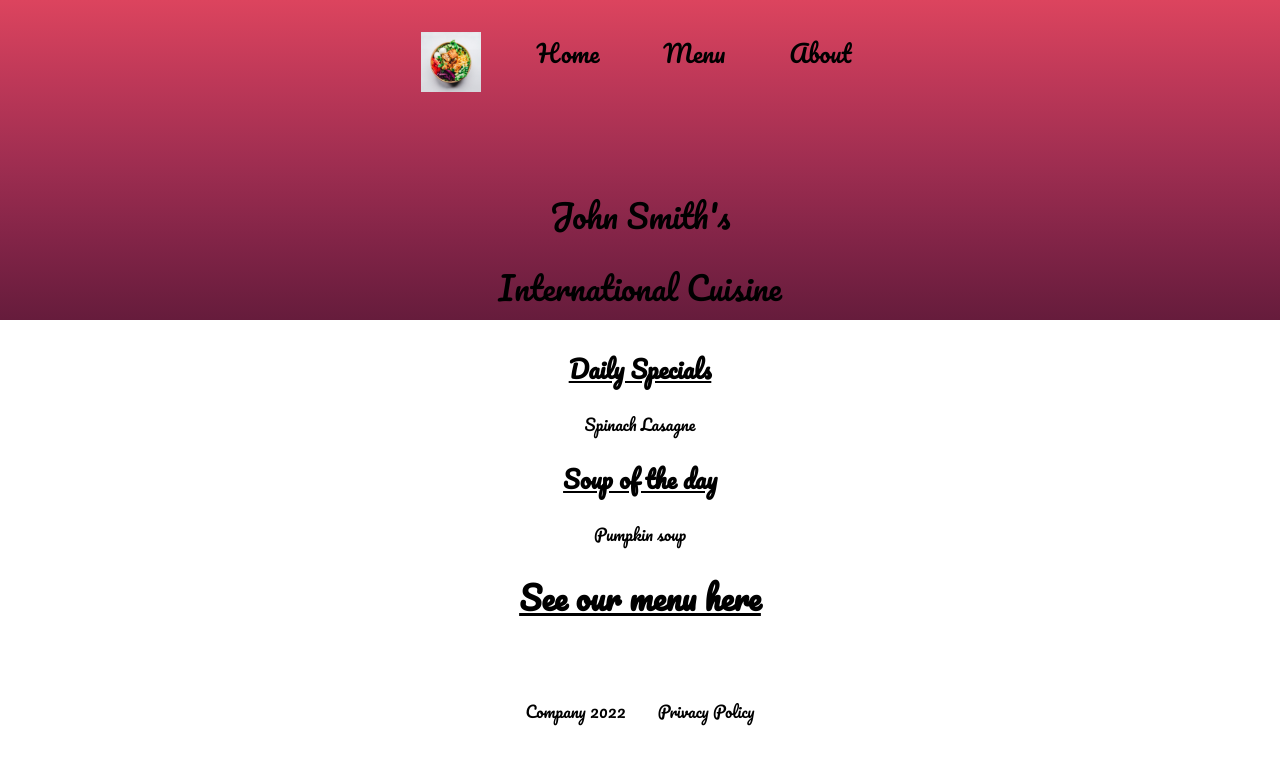
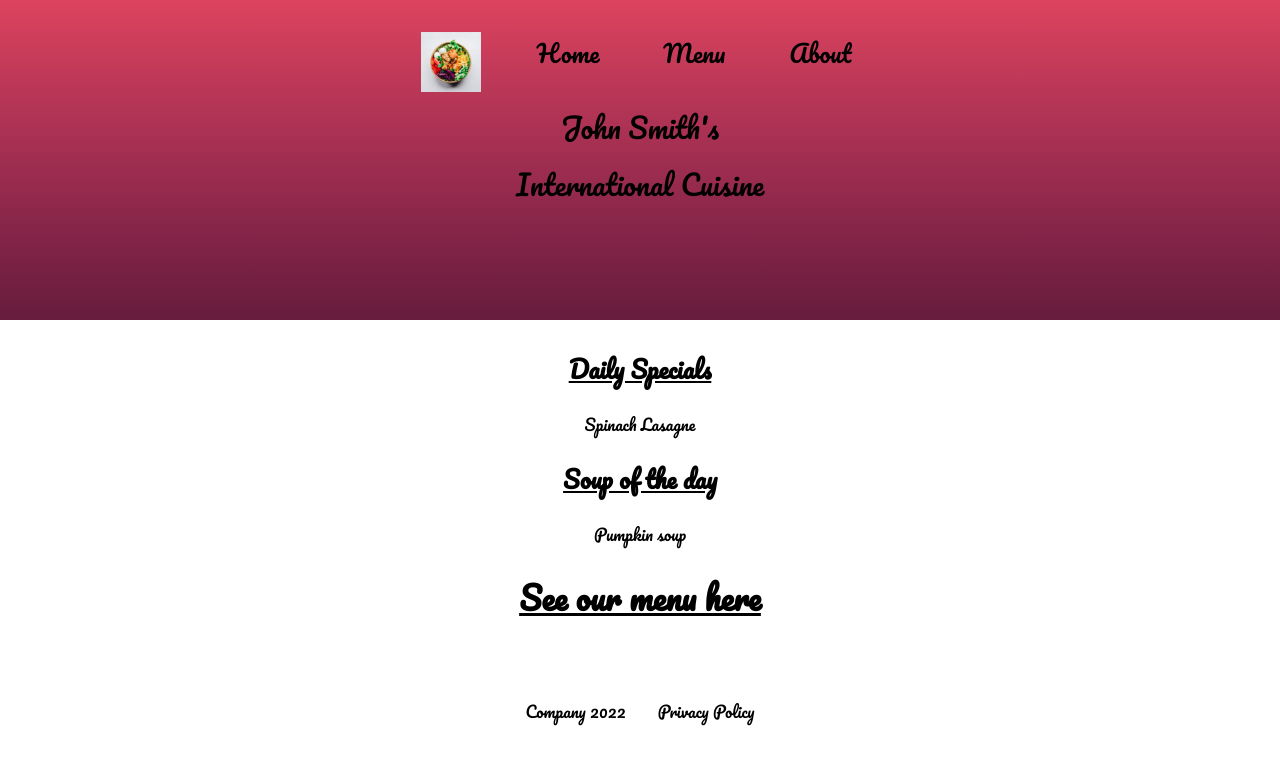
Before and after one commit to jimmym620/MenuPage_REACT, a Next.js app in the folder menu_app/: page / in a window 1280 px wide. Shown: the top 764 px of the page. Built offline with nearby package versions, Linux system fonts and the light colour scheme.

Commit message:
fixed title outside of box

```diff
--- a/menu_app/styles/globals.scss
+++ b/menu_app/styles/globals.scss
@@ -70,15 +70,14 @@ nav {
             gap: 3rem;
         }
         &.headings {
-            padding-top: 5rem;
 
             flex-direction: column;
             h1 {
                 text-align: center;
-                font-size: 2rem;
+                font-size: 1.75rem;
                 font-weight: 100;
                 margin: 0;
-                padding: 0.5rem 0;
+                padding: 0.25rem 0;
             }
         }
     }
```
